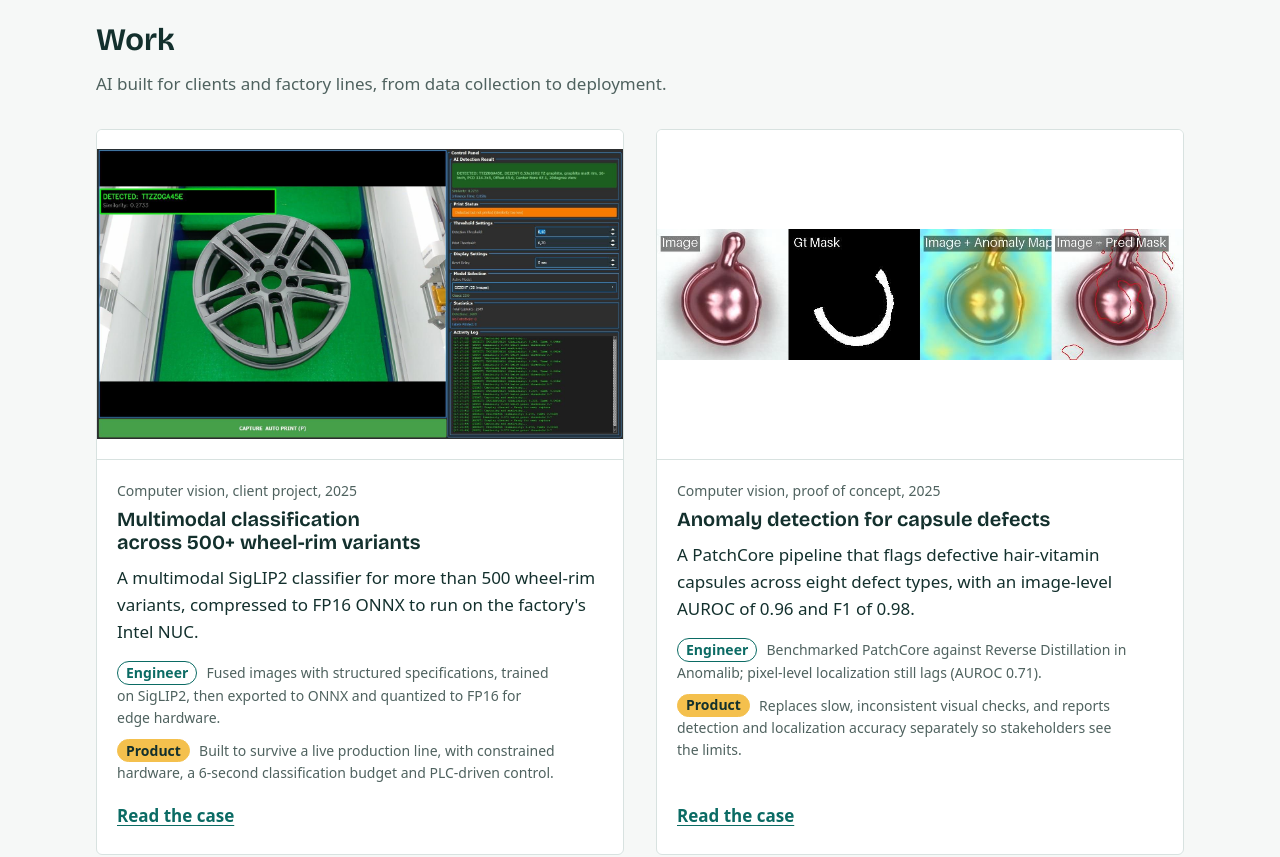
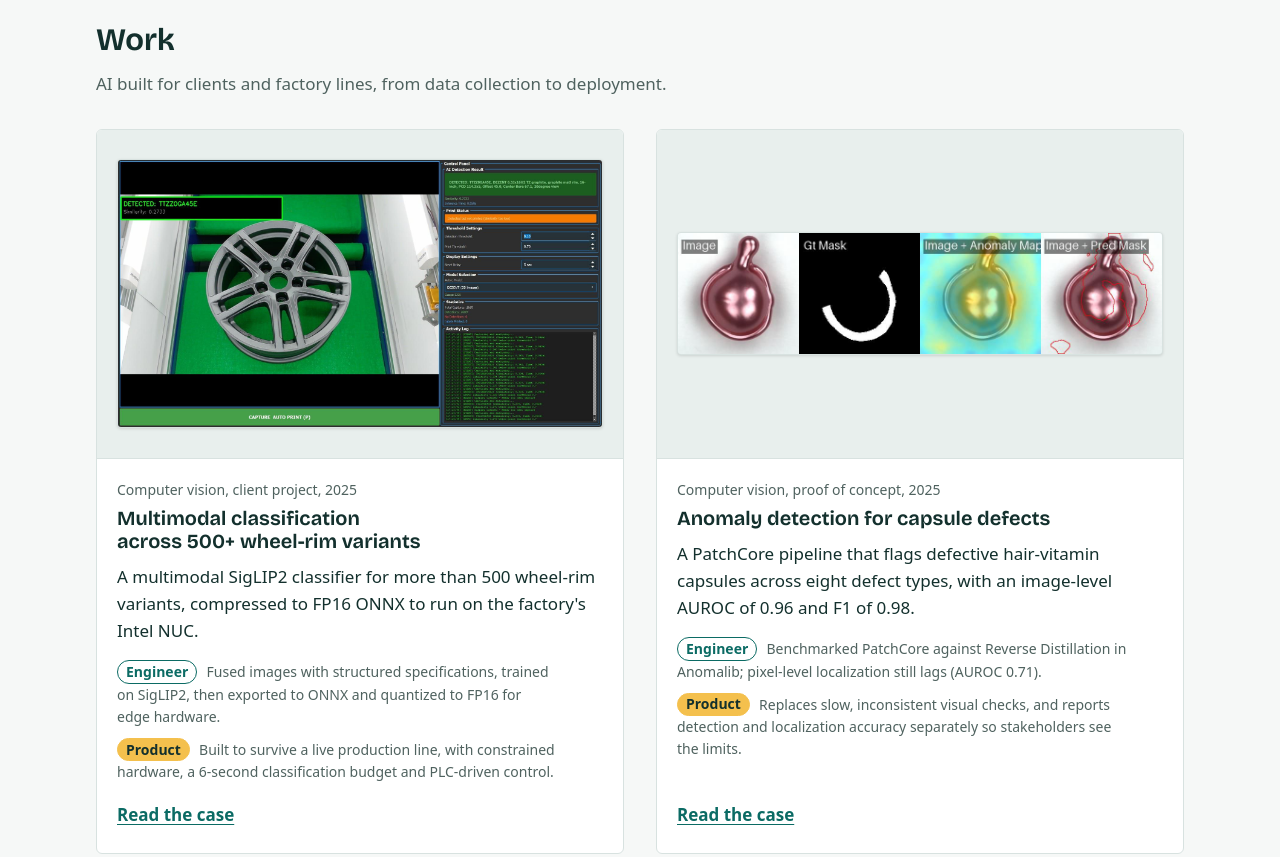
Before and after one commit to falthackel/portfolio, an Astro site: page / in a window 1280 px wide. Shown: the part 780-1637 px from the top of the page. Built offline with nearby package versions, Linux system fonts and the light colour scheme; Astro itself is replaced by a stand-in of ours; a web font is replaced by a local one.

Commit message:
Frame project pictures on a shared mat so different shapes line up
Co-Authored-By: Claude Opus 5.5 <noreply@anthropic.com>

```diff
--- a/src/components/ProjectCard.astro
+++ b/src/components/ProjectCard.astro
@@ -48,15 +48,27 @@ const href = `/work/${project.id}/`;
     display: flex;
     flex-direction: column;
   }
+  /* Every picture sits on the same colored mat, inside a fixed 16:10 frame.
+     The picture keeps its own shape and is centered, so wide, tall and square
+     images all look deliberately placed instead of letterboxed. */
   .card__media {
-    background: var(--surface);
+    position: relative;
+    aspect-ratio: 16 / 10;
+    background: var(--mat);
     border-bottom: 1px solid var(--rule);
   }
-  .card__media img { width: 100%; }
-  /* Regular cards share one image frame so tall images (charts) don't dominate. */
-  .card:not(.card--featured) .card__media img {
-    aspect-ratio: 16 / 10;
-    object-fit: contain;
+  .card__media img {
+    position: absolute;
+    inset: 0;
+    margin: auto;
+    width: auto;
+    height: auto;
+    max-width: calc(100% - 2.5rem);
+    max-height: calc(100% - 2.5rem);
+    background: #fff; /* backing for any picture with see-through parts */
+    border: 1px solid var(--rule);
+    border-radius: 4px;
+    box-shadow: 0 1px 3px rgb(0 0 0 / 0.12);
   }
   .card__body { padding: 1.25rem 1.25rem 1.5rem; display: flex; flex-direction: column; flex: 1; }
   .card__title { font-size: var(--step-1); }
@@ -74,10 +86,14 @@ const href = `/work/${project.id}/`;
     .card--featured { flex-direction: row; }
     .card--featured .card__media {
       flex: 0 0 55%;
+      aspect-ratio: auto;
+      min-height: 22rem;
       border-bottom: 0;
       border-right: 1px solid var(--rule);
-      display: flex;
-      align-items: center;
+    }
+    .card--featured .card__media img {
+      max-width: calc(100% - 3rem);
+      max-height: calc(100% - 3rem);
     }
     .card--featured .card__body { padding: 2rem; }
   }
--- a/src/styles/tokens.css
+++ b/src/styles/tokens.css
@@ -10,6 +10,7 @@
   --ink: #13302D;
   --muted: #4F625F;
   --rule: #D8E2E0;
+  --mat: #E8EFED;                 /* backdrop behind project pictures */
   --lens-engineer: #0B6B64;
   --lens-product: #8A5D00;        /* product color for text */
   --lens-product-fill: #F4C04D;   /* product color for chips and highlights */
@@ -48,6 +49,7 @@
     --ink: #E6EFED;
     --muted: #A2B7B3;
     --rule: #2A4440;
+    --mat: #21403C;
     --lens-engineer: #5FD0C3;
     --lens-product: #F4C04D;
     --lens-product-fill: #F4C04D;
@@ -63,6 +65,7 @@
   --ink: #E6EFED;
   --muted: #A2B7B3;
   --rule: #2A4440;
+  --mat: #21403C;
   --lens-engineer: #5FD0C3;
   --lens-product: #F4C04D;
   --lens-product-fill: #F4C04D;
```
Also changed, not shown: src/pages/work/[slug].astro (+12 -2 lines).
